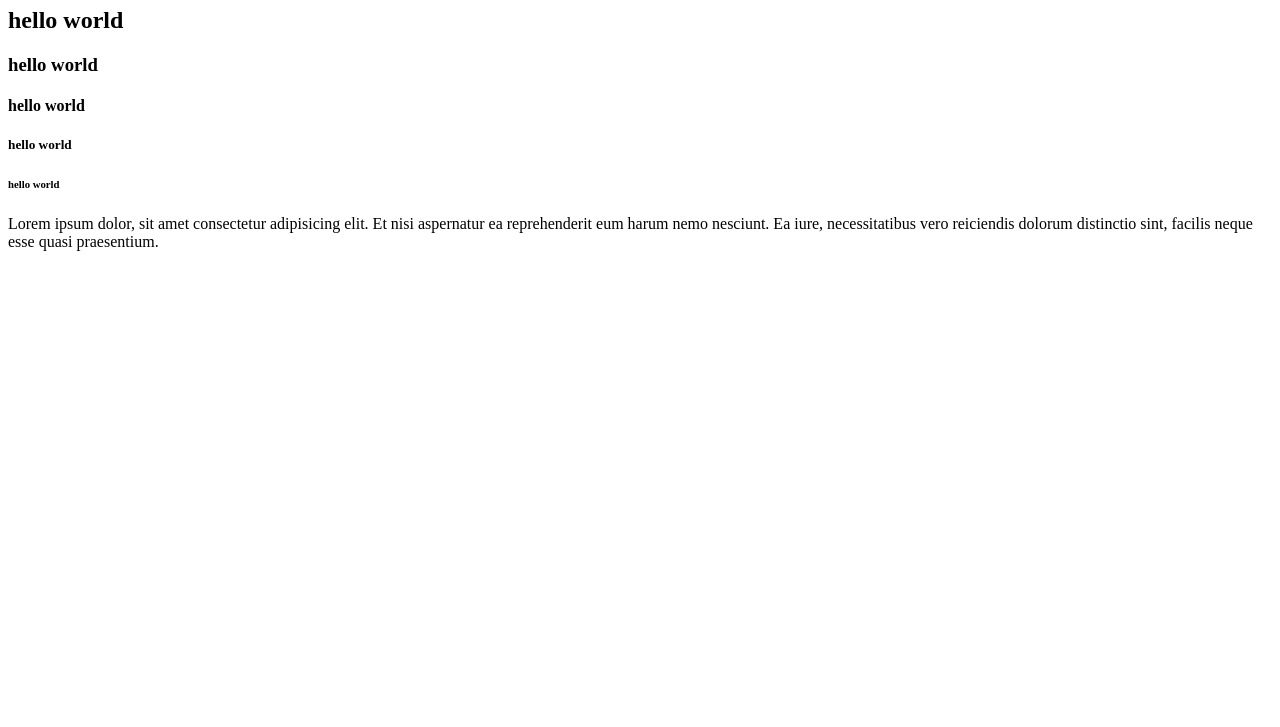
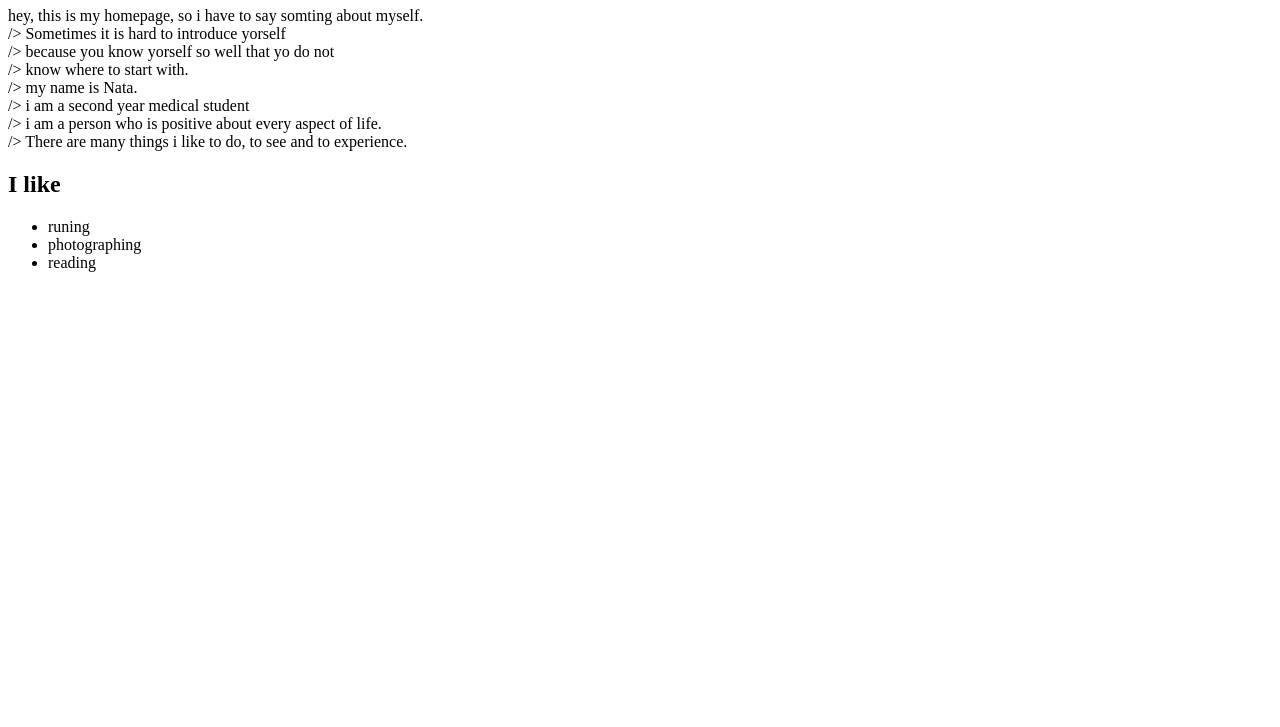
Before and after one commit to NataTrap/Nata-Trapaidze, a plain HTML site: page index.html in a window 1280 px wide. Shown: the part 73-800 px from the top of the page. Drawn offline with Linux system fonts and the light colour scheme.

Commit message:
update information

```diff
--- a/index.html
+++ b/index.html
@@ -7,16 +7,20 @@
     <title>Nata Trapaidze</title>
 </head>
 <body>
-    <h1>hello world</h1>
-    <h2>hello world</h2>
-    <h3>hello world</h3>
-    <h4>hello world</h4>
-    <h5>hello world</h5>
-    <h6>hello world</h6>
-    <p>Lorem ipsum dolor,
-     sit amet consectetur adipisicing elit.
-     Et nisi aspernatur ea reprehenderit eum harum nemo nesciunt.
-     Ea iure, necessitatibus vero reiciendis dolorum distinctio sint,
-     facilis neque esse quasi praesentium.</p>
+    <h1>Nice to meet you</h1>
+   <p>hey, this is my homepage, so i have to say somting about myself.<br> />
+Sometimes it is hard to introduce yorself <br> />
+because you know yorself so well that yo do not <br> />
+ know where to start with.<br> />
+ my name is Nata. <br> />
+i am a second year medical student <br> />
+i am a person who is positive about every aspect of life.<br> />
+There are many things i like to do, to see and to experience.</p>
+    <h2>I like</h2>
+    <ul>
+    <li>runing</li>
+    <li>photographing</li>
+    <li>reading</li>
+    </ul>
 </body>
 </html>
```
